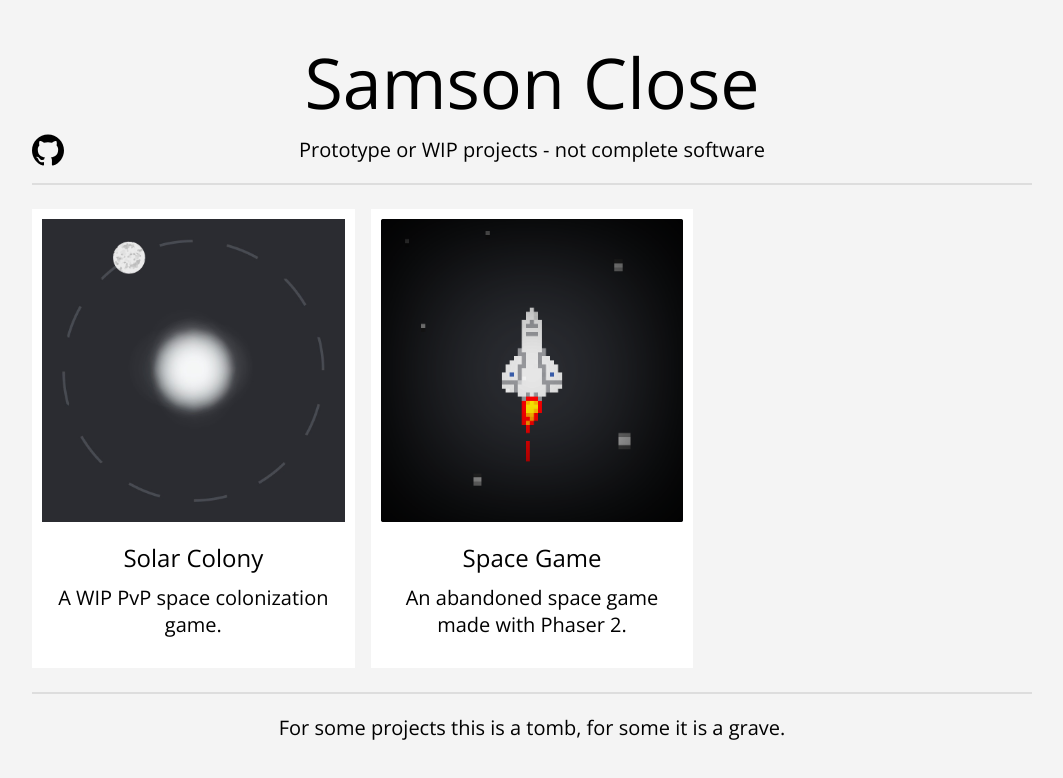
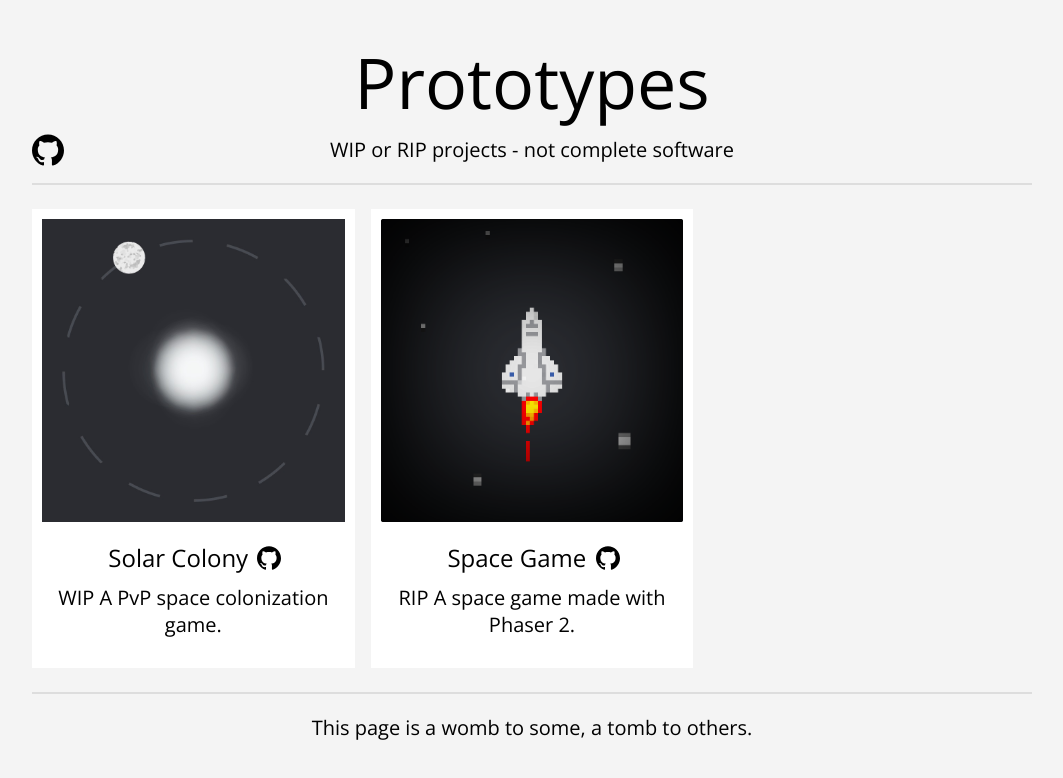
Before and after one commit to defaultsamson/website, a plain HTML site: page prototypes/index.html in a window 1280 px wide. Shown: the whole page, without its empty margins (108-1171 px from the left). Drawn offline with nearby package versions, Linux system fonts and the light colour scheme.

Commit message:
Updated site to include github links

```diff
--- a/prototypes/index.html
+++ b/prototypes/index.html
@@ -1,7 +1,6 @@
 <head>
 	<title>Samson Close</title>
 	<link href="https://fonts.googleapis.com/css?family=Open+Sans:300,400" rel="stylesheet">
-
 	<style>
 	body {
 		margin: 0;
@@ -91,16 +90,23 @@
 	}
 
 	.github {
+		width: 24;
+		height: 24;
+		top: 3px;
+		left: 3px;
+		position: relative;
+	}
+
+	#mainGithub {
+		width: 32;
+		height: 32;
 		position: absolute;
 		top: -2px;
-			width: 32;
-			height: 32
 	}
 
 	* {
 		box-sizing: border-box;
 	}
-
 	/* Center website */
 
 	.main {
@@ -111,21 +117,18 @@
 	.row {
 		margin: 8px -16px;
 	}
-
 	/* Add padding BETWEEN each column */
 
 	.row,
 	.row>.column {
 		padding: 8px;
 	}
-
 	/* Create four equal columns that floats next to each other */
 
 	.column {
 		float: left;
 		width: 33.333%;
 	}
-
 	/* Clear floats after rows */
 
 	.row:after {
@@ -133,14 +136,12 @@
 		display: table;
 		clear: both;
 	}
-
 	/* Content */
 
 	.content {
 		background-color: white;
 		padding: 10px;
 	}
-
 	/* Responsive layout - makes a two column-layout instead of four columns */
 
 	@media (max-width: 900px) {
@@ -148,7 +149,6 @@
 			width: 50%;
 		}
 	}
-
 	/* Responsive layout - makes the two columns stack on top of each other instead of next to each other */
 
 	@media (max-width: 600px) {
@@ -162,40 +162,35 @@
 
 <body>
 	<div class='main'>
-		<h1 class='title'>Samson Close</h1>
+		<h1 class='title'>Prototypes</h1>
 		<div class='rest'>
 			<a href='https://github.com/qwertysam'>
-				<img class='github' src='./images/github.svg'>
+				<img id='mainGithub' src='./images/github.svg'>
 			</a>
-
-			<p>Prototype or WIP projects - not complete software</p>
-
+			<p>WIP or RIP projects - not complete software</p>
 			<div class='line'></div>
-
 			<div class='row'>
 				<div class='column'>
+					<div class='content'>
 						<a href='https://www.samsonclose.me/prototypes/solar/'>
-						<div class='content'>
 							<img src='./images/solar-colony.jpg' width='100%'>
-							<h3>Solar Colony</h3>
-							<p>A WIP PvP space colonization game.</p>
+						</a>
+						<h3>Solar Colony <a href='https://github.com/qwertysam/solar-colony'><img class='github' src='./images/github.svg'></a></h3>
+						<p>WIP A PvP space colonization game.</p>
 					</div>
-					</a>
 				</div>
 				<div class='column'>
+					<div class='content'>
 						<a href='https://www.samsonclose.me/prototypes/space-game/'>
-						<div class='content'>
 							<img src='./images/space-game.png' width='100%'>
-							<h3>Space Game</h3>
-							<p>An abandoned space game made with Phaser 2.</p>
-						</div>
 					</a>
+						<h3>Space Game <a href='https://github.com/qwertysam/space-game'><img class='github' src='./images/github.svg'></a></h3>
+						<p>RIP A space game made with Phaser 2.</p>
 					</div>
 				</div>
-
+			</div>
 			<div class='line'></div>
-
-			<p>For some projects this is a tomb, for some it is a grave.</p>
+			<p>This page is a womb to some, a tomb to others.</p>
 		</div>
 	</div>
 </body>
```
Also changed, not shown: index.html (+19 -24 lines). Lines whose indentation alone changed are shown as unchanged.
